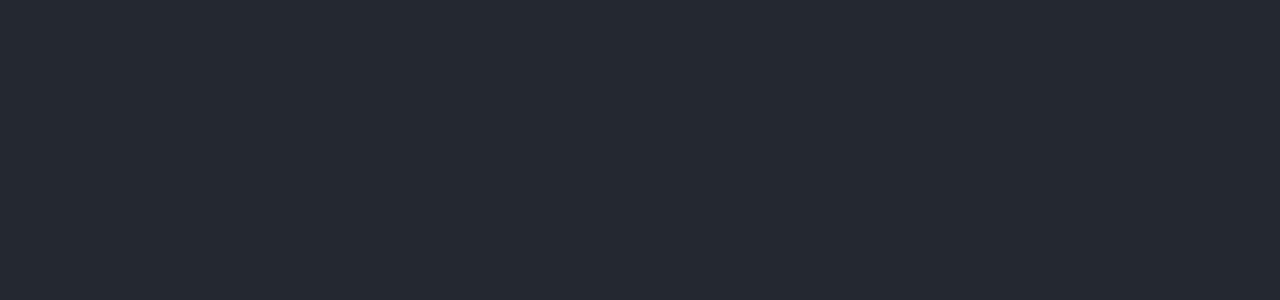
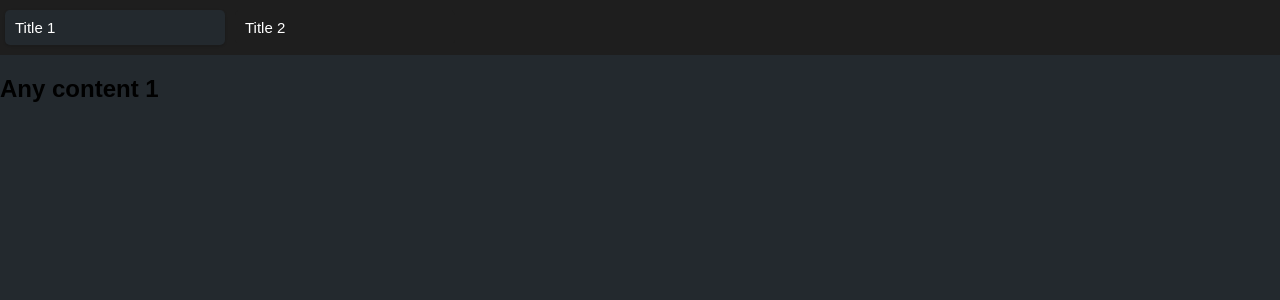
Before and after one commit to mauro-balades/Codex, a React (Create React App) app: page / in a window 1280 px wide. Shown: the top 300 px of the page. Built offline with nearby package versions, Linux system fonts and the light colour scheme.

Commit message:
added tabs

```diff
--- a/package.json
+++ b/package.json
@@ -15,6 +15,7 @@
     "react": "^18.2.0",
     "react-dom": "^18.2.0",
     "react-scripts": "5.0.1",
+    "react-tabs": "^5.1.0",
     "styled-components": "^5.3.5",
     "typescript": "^4.8.2",
     "web-vitals": "^2.1.4"
--- a/src/App.tsx
+++ b/src/App.tsx
@@ -2,7 +2,7 @@ import React from 'react';
 
 import { ThemeProvider } from "styled-components";
 import Core from './components/core';
-import { AppWrapper } from './components/layout';
+import { AppWrapper, GlobalFont } from './components/layout';
 import { defaultTheme } from './themes';
 
 import "normalize.css";
@@ -10,6 +10,7 @@ import "normalize.css";
 function App() {
   return (
     <ThemeProvider theme={defaultTheme}>
+      <GlobalFont />
       <AppWrapper>
         <Core />
       </AppWrapper>
--- a/src/components/core/index.tsx
+++ b/src/components/core/index.tsx
@@ -1,6 +1,24 @@
-import { MainContent } from "./styles"
+import { MainContent, TabsContainer } from "./styles"
+import { Tab, Tabs, TabList, TabPanel } from 'react-tabs';
 
 export default () => {
 
-    return <MainContent></MainContent>
+    return (
+        <MainContent>
+            <Tabs>
+                <TabsContainer>
+                    <TabList>
+                        <Tab>Title 1</Tab>
+                        <Tab>Title 2</Tab>
+                    </TabList>
+                </TabsContainer>
+                <TabPanel>
+                    <h2>Any content 1</h2>
+                </TabPanel>
+                <TabPanel>
+                    <h2>Any content 2</h2>
+                </TabPanel>
+            </Tabs>
+        </MainContent>
+    )
 }
--- a/src/components/core/styles.ts
+++ b/src/components/core/styles.ts
@@ -7,3 +7,73 @@ export const MainContent = styled.section`
 
     background: ${(props: any) => props.theme.background.primary};
 `
+
+export const TabsContainer = styled.div`
+    width: 100%;
+    height: 35px;
+
+    background: ${(props: any) => props.theme.background.secondary};
+
+    color: ${(props: any) => props.theme.color.primary};
+
+    display: flex;
+    position: relative;
+
+    align-items: center;
+    padding: 10px 0;
+
+    & li {
+        list-style: none;
+    }
+
+    & .react-tabs {
+        -webkit-tap-highlight-color: transparent;
+        height: 100%;
+    }
+
+    & .react-tabs__tab-list {
+        padding: 0;
+        height: 100%;
+
+        display: flex;
+        align-items: center;
+    }
+
+    & .react-tabs__tab {
+        background: ${(props: any) => props.theme.background.secondary};
+        cursor: pointer;
+        height: 100%;
+
+        display: flex;
+        align-items: center;
+
+        width: 200px;
+        border-radius: 5px;
+
+        padding: 0 10px;
+        margin: 0 5px;
+
+        font-size: 15px;
+    }
+
+    & .react-tabs__tab:hover {
+        background: ${(props: any) => props.theme.background.primary};
+    }
+
+    & .react-tabs__tab--selected {
+        background: ${(props: any) => props.theme.background.primary};
+        box-shadow: 0 1px 3px 0 rgb(0 0 0 / 0.1), 0 1px 2px -1px rgb(0 0 0 / 0.1);
+    }
+
+    & .react-tabs__tab:focus {
+        outline: none;
+    }
+
+    & .react-tabs__tab-panel {
+        display: none;
+    }
+
+    & .react-tabs__tab-panel--selected {
+        display: block;
+    }
+`
--- a/src/components/layout/index.ts
+++ b/src/components/layout/index.ts
@@ -1,6 +1,16 @@
-import styled from "styled-components";
+import styled, { createGlobalStyle } from "styled-components";
+
+export const GlobalFont = createGlobalStyle`
+@font-face {
+    font-family: ${(props: any) => props.theme.font.family};
+    src: ${(props: any) => props.theme.font.url};
+}
+`;
+
 
 export const AppWrapper = styled.div`
+    font-family: ${(props: any) => props.theme.font.family};
+
     width: 100%;
     height: 100vh;
 
--- a/src/themes/index.ts
+++ b/src/themes/index.ts
@@ -1,6 +1,14 @@
 
 export const defaultTheme = {
     background: {
-        primary: "#23292E"
+        primary: "#23292E",
+        secondary: "#1E1E1E"
+    },
+    color: {
+        primary: "#fff"
+    },
+    font: {
+        url: "https://fonts.googleapis.com/css2?family=Poppins:wght@500&display=swap",
+        family: "'Poppins', sans-serif"
     }
 }
```
Also changed, not shown: 1 other file (tests, documents, lock files or other folders).
